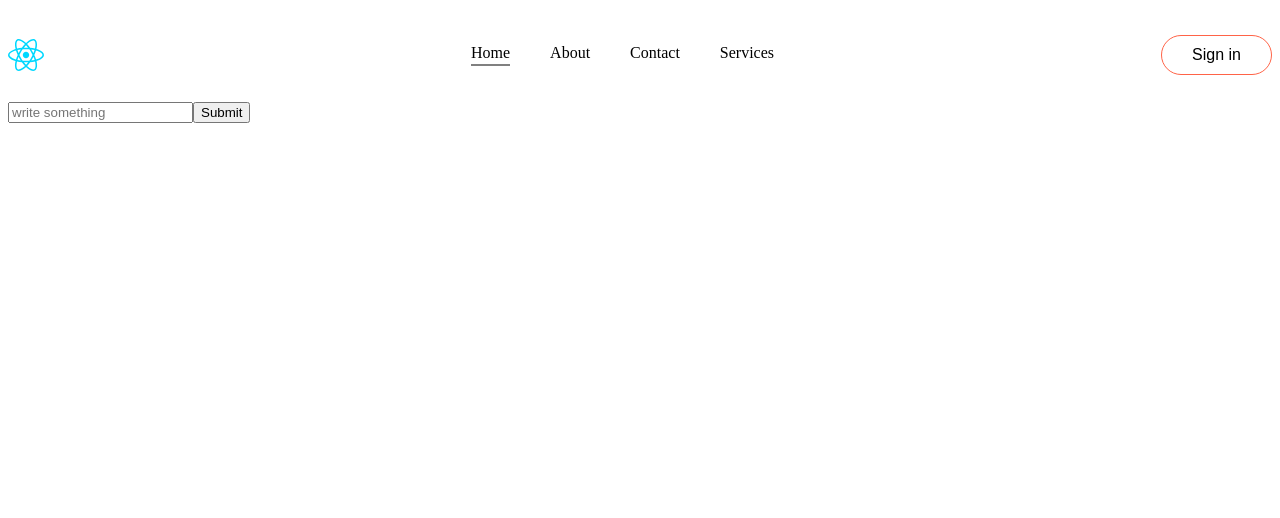
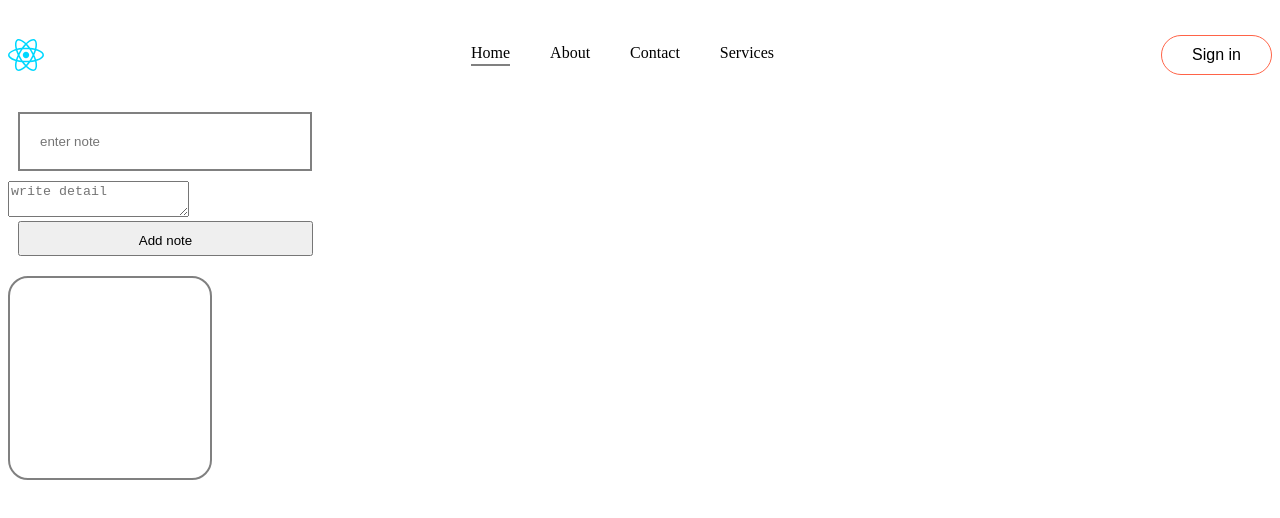
Before and after one commit to shoaibkhan-dev/react-practice-05, a React (Vite) app in the folder react-web/: page / in a window 1280 px wide. Shown: the top 518 px of the page. Built offline with nearby package versions, Linux system fonts and the light colour scheme.

Commit message:
form input target

```diff
--- a/react-web/src/App.jsx
+++ b/react-web/src/App.jsx
@@ -1,6 +1,6 @@
-import React from 'react'
+import InputFocus from './components/Form/InputFocus'
 import Navbar from './components/Header/Navbar'
-import InputFocus from './components/InputFocus'
+
 
 const App = () => {
   return (
--- /dev/null
+++ b/react-web/src/components/Form/InputFocus.css
@@ -0,0 +1,21 @@
+input{
+    padding: 20px;
+    border: 2px solid gray;
+    margin: 10px;
+    width: 250px;
+}
+
+.btn{
+    padding: 10px;
+    width: 295px;
+    height: 35px;
+    margin-left: 10px;
+}
+
+.output{
+    height: 200px;
+    width: 200px;
+    border: 2px solid gray;
+    border-radius: 20px;
+    margin-top: 20px;
+}
--- /dev/null
+++ b/react-web/src/components/Form/InputFocus.jsx
@@ -0,0 +1,73 @@
+// import React from 'react'
+// import { useState } from 'react'
+
+// const InputFocus = () => {
+//     const [title, setTitle] = useState('')
+//     const submitHandler = (e) => {
+//         e.preventDefault()
+//         console.log('form submited by', title)
+//         setTitle('')
+//     }
+//   return (
+//     <div>
+//       <form onSubmit={(e)=>{
+//         submitHandler(e)
+//       }}>
+//         <input type="text"
+//         placeholder='write something'
+//         value={title}
+//         onChange={(e) => {
+//           setTitle(e.target.value)
+//         }}
+//         />
+//         <button>Submit</button>
+//       </form>
+//     </div>
+//   )
+// }
+
+// export default InputFocus;
+
+import React from 'react'
+import { useState } from 'react'
+import './InputFocus.css'
+
+const InputFocus = () => {
+    const [title, setTitle] = useState('')
+    const [detail, setDetail] = useState('')
+    const handleSubmit = (e) =>{
+       e.preventDefault()
+       console.log(title, detail)
+       setTitle('')
+       setDetail('')
+    }
+  return (
+    <div>
+      <form onSubmit={(e)=>{
+        handleSubmit(e)
+      }}>
+        <input type="text"
+        placeholder='enter note'
+        value={title}
+        onChange={(e)=>{
+          setTitle(e.target.value)
+        }}
+        />
+        <br />
+        <textarea type="text"
+         placeholder='write detail'
+        className='inp'
+         value={detail}
+         onChange={(e)=>{
+          setDetail(e.target.value)
+         }}
+          />
+          <br />
+        <button className='btn'>Add note</button>
+      </form>
+      <div className='output'></div>
+    </div>
+  )
+}
+
+export default InputFocus
--- a/react-web/src/components/InputFocus.jsx
+++ /dev/null
@@ -1,29 +0,0 @@
-import React from 'react'
-import { useState } from 'react'
-
-const InputFocus = () => {
-    const [title, setTitle] = useState('')
-    const submitHandler = (e) => {
-        e.preventDefault()
-        console.log('form submited by', title)
-    }
-  return (
-    <div>
-      <form onSubmit={(e)=>{
-        submitHandler(e)
-      }}>
-        <input type="text"
-        placeholder='write something'
-        value={title}
-        onChange={(e) => {
-          setTitle(e.target.value)
-
-        }}
-        />
-        <button>Submit</button>
-      </form>
-    </div>
-  )
-}
-
-export default InputFocus
```
